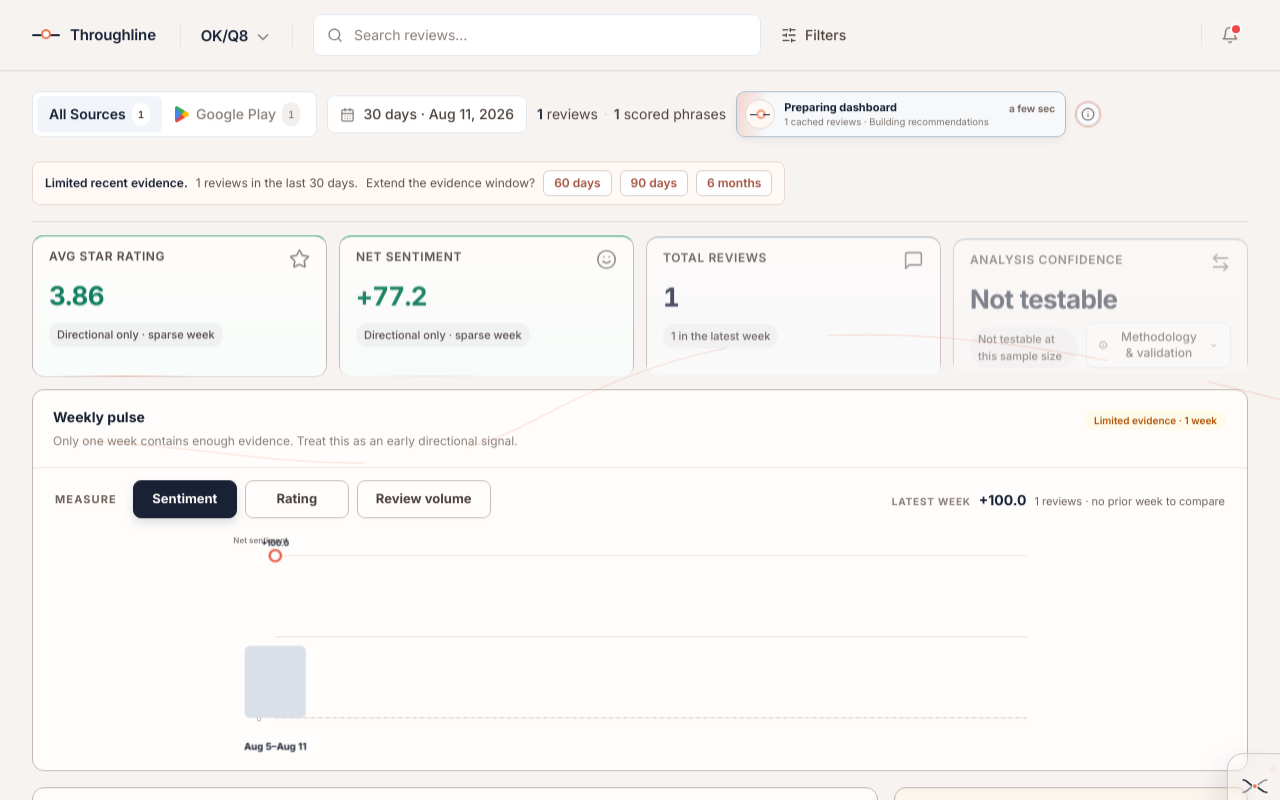
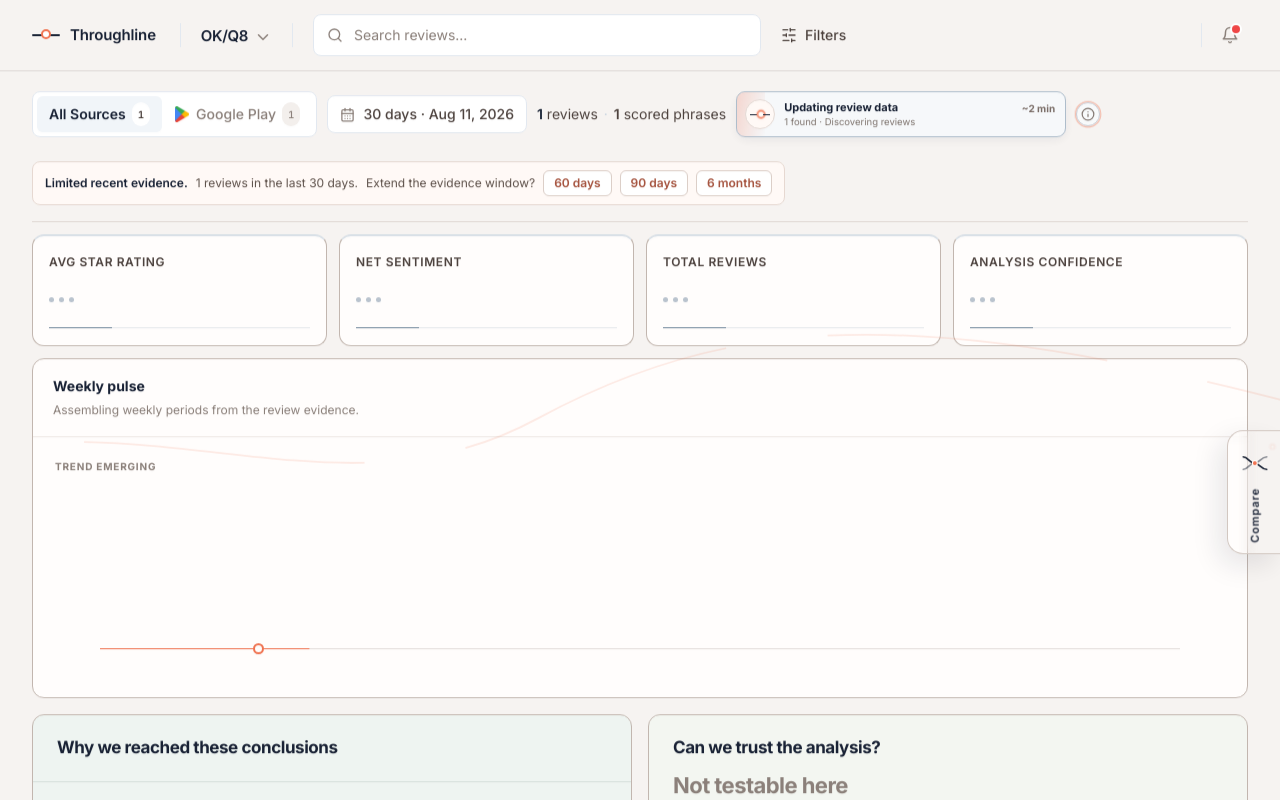
Before and after one commit to Silverplatememe/throughline, a React (Vite) app: page / in a window 1280 px wide. Both pictures are taken after a click on the button "OK/Q8". Shown: the top 800 px of the page. Built offline with nearby package versions, Linux system fonts and the light colour scheme.

Commit message:
Refine progressive dashboard loading experience

```diff
--- a/src/App.jsx
+++ b/src/App.jsx
@@ -844,6 +844,37 @@ function KpiRow({ slice, store }) {
         </Card>
       ))}
     </div>
+  );
+}
+
+function KpiLoadingRow() {
+  return (
+    <div className="grid grid-cols-1 gap-3 sm:grid-cols-2 xl:grid-cols-4" aria-label="Dashboard metrics are loading">
+      {["Avg star rating", "Net sentiment", "Total reviews", "Analysis confidence"].map((label, index) => (
+        <Card key={label} className="tl-kpi-loading px-4 py-3" style={{ "--tl-load-index": index }}>
+          <span className={EYEBROW} style={{ color: INK2 }}>{label}</span>
+          <div className="tl-kpi-loading-value" aria-hidden="true"><i /><i /><i /></div>
+          <div className="tl-kpi-loading-signal" aria-hidden="true"><span /></div>
+        </Card>
+      ))}
+    </div>
+  );
+}
+
+function WeeklyPulseLoading() {
+  return (
+    <Card className="overflow-hidden" aria-label="Weekly trend is being assembled">
+      <div className="border-b border-[#EEE9E5] px-5 py-4">
+        <h2 className="text-[14px] font-bold" style={{ color: INK }}>Weekly pulse</h2>
+        <span className="text-xs" style={{ color: INK3 }}>Assembling weekly periods from the review evidence.</span>
+      </div>
+      <div className="tl-weekly-loading" aria-hidden="true">
+        <span className="tl-weekly-loading-label">Trend emerging</span>
+        <i className="tl-weekly-loading-axis" />
+        <i className="tl-weekly-loading-trace" />
+        <i className="tl-weekly-loading-node" />
+      </div>
+    </Card>
   );
 }
 
@@ -2410,6 +2441,10 @@ function DashboardView({ store, setStore, reviewsById, liveRefreshState = "idle"
   const progressProcessed = Number(DATA?.analysisProgress?.processedReviews || 0);
   const progressTotal = Number(DATA?.analysisProgress?.totalReviews || slice.kpis.nReviews || 0);
   const progressStage = ["Discovering reviews", "Analysing feedback", "Finding themes", "Building recommendations"][Math.min(3, liveStage)] || "Analysing feedback";
+  const demoResolving = publicDemo && liveRefreshState === "running";
+  const showResolvedKpis = !demoResolving || liveStage >= 1;
+  const showResolvedChart = !demoResolving || liveStage >= 2;
+  const showResolvedBody = !demoResolving || liveStage >= 3;
   return (
     <div className="px-8 py-5">
       <div className="tl-reveal-section flex flex-wrap items-center justify-between gap-4 border-b border-[#DDD6D1] pb-4">
@@ -2428,12 +2463,12 @@ function DashboardView({ store, setStore, reviewsById, liveRefreshState = "idle"
               <span className="mx-1.5 text-slate-300">·</span>
               <span className="font-semibold text-[#4B403C]">{slice.kpis.nPhrases}</span> scored phrases
             </span>
-            {!publicDemo && liveRefreshState !== "running" && <button type="button" onClick={onRefreshData} className="inline-flex min-w-[92px] items-center justify-center gap-1.5 rounded-md border border-[#DED6D1] bg-white px-2.5 py-1.5 text-xs font-semibold text-[#4B403C] hover:bg-[#FFF9F6]"><RefreshCw size={13} />Refresh data</button>}
+            {liveRefreshState !== "running" && <button type="button" onClick={onRefreshData} className="inline-flex min-w-[92px] items-center justify-center gap-1.5 rounded-md border border-[#DED6D1] bg-white px-2.5 py-1.5 text-xs font-semibold text-[#4B403C] hover:bg-[#FFF9F6]"><RefreshCw size={13} />Refresh data</button>}
             {liveRefreshState === "running" && <><div className="tl-processing-compact" role="status" aria-live="polite">
               <span className="tl-processing-mark" aria-hidden="true"><i /></span>
-              <span className="min-w-0"><strong>{publicDemo ? "Preparing dashboard" : "Updating review data"}</strong><small>{publicDemo ? `${progressTotal || slice.kpis.nReviews} cached reviews · ${progressStage}` : `${progressTotal || slice.kpis.nReviews} found · ${progressStage}`}</small></span>
-              <span className="tl-processing-time">{publicDemo ? "a few sec" : "~2 min"}</span>
-            </div><InfoPopover attention label="What is happening in the background"><strong className="block text-[11px]">{publicDemo ? "Replaying the analysis workflow" : "Updating the evidence base"}</strong><span className="mt-1 block text-slate-300">{publicDemo ? "This portfolio version assembles a cached, pre-analyzed review snapshot so you can experience the product flow without triggering API calls or external data collection." : "Throughline is collecting public App Store and Google Play reviews, removing duplicates, scoring customer phrases and organizing them into themes. The dashboard updates automatically as each stage finishes."}</span></InfoPopover></>}
+              <span className="min-w-0"><strong>Updating review data</strong><small>{progressTotal || slice.kpis.nReviews} found · {progressStage}</small></span>
+              <span className="tl-processing-time">~2 min</span>
+            </div><InfoPopover attention label="What is happening in the background"><strong className="block text-[11px]">Updating the evidence base</strong><span className="mt-1 block text-slate-300">Throughline is collecting reviews, scoring customer phrases and organizing them into themes. The dashboard resolves progressively as each stage finishes.{publicDemo ? " This portfolio demonstration replays that workflow from a cached snapshot and makes no external calls." : ""}</span></InfoPopover></>}
           </div>
           {(() => {
             const windowMeta = DATA?.ingestion?.window || {};
@@ -2462,14 +2497,14 @@ function DashboardView({ store, setStore, reviewsById, liveRefreshState = "idle"
             "the engine is running and its findings are validated" cluster. */}
       </div>
 
-      <div className="tl-reveal-section mt-3"><KpiRow slice={displaySlice} store={store} /></div>
-      <div className="tl-reveal-section mt-3"><WeeklyPulse key={store} weeks={slice.weekly || []} activeWeek={activeWeek} onSelectWeek={setActiveWeek} /></div>
+      <div className="tl-reveal-section mt-3">{showResolvedKpis ? <KpiRow slice={displaySlice} store={store} /> : <KpiLoadingRow />}</div>
+      <div className="tl-reveal-section mt-3">{showResolvedChart ? <WeeklyPulse key={store} weeks={slice.weekly || []} activeWeek={activeWeek} onSelectWeek={setActiveWeek} /> : <WeeklyPulseLoading />}</div>
 
       {/* Matrix left and dominant (70%), Customer Voice right (30%). items-stretch
           so both cards are the same height — tops AND bottoms aligned — reading
           as one coordinated section. (Sticky dropped: it left the panel a
           different height from the matrix, which read as misalignment.) */}
-      <div className="tl-reveal-section mt-4 grid grid-cols-1 items-stretch gap-4 lg:grid-cols-10">
+      {showResolvedBody && <div className="tl-reveal-section mt-4 grid grid-cols-1 items-stretch gap-4 lg:grid-cols-10">
         <div className="h-full lg:col-span-7">
           <ThemeMatrix slice={displaySlice} reviewsById={reviewsById}
             activeTopic={resolvedTopic} onSelectTopic={setActiveTopic} />
@@ -2478,21 +2513,21 @@ function DashboardView({ store, setStore, reviewsById, liveRefreshState = "idle"
           <CustomerVoice slice={displaySlice} reviewsById={reviewsById}
             topicName={resolvedTopic} isDefault={!activeTopic} />
         </div>
-      </div>
-
-      <div className="tl-reveal-section mt-4"><InsightGenerator publicDemo={publicDemo} state={insightState} onGenerate={generateInsights} reviewCount={displaySlice.kpis.nReviews} /></div>
+      </div>}
+
+      {showResolvedBody && <div className="tl-reveal-section mt-4"><InsightGenerator publicDemo={publicDemo} state={insightState} onGenerate={generateInsights} reviewCount={displaySlice.kpis.nReviews} /></div>}
 
       {/* Lower dashboard as one narrative, two rows:
           Row 1 — what we found (Key Findings) → what to do (Next Steps).
           Row 2 — what evidence explains it (Platform & Emotion) → why we
           trust it (Model Validation). Both rows are the same 50/50 grid so
           their outer edges line up and the four cards read as one section. */}
-      {insightState === "ready" && showSteps ? (
+      {showResolvedBody && insightState === "ready" && showSteps ? (
         <div className="tl-reveal-section mt-4 grid grid-cols-1 items-stretch gap-4 lg:grid-cols-2">
           <KeyFindings slice={displaySlice} />
           <NextSteps onSelect={setActiveStepIdx} activeIdx={activeStepIdx} store={store} />
         </div>
-      ) : insightState === "ready" ? (
+      ) : showResolvedBody && insightState === "ready" ? (
         <div className="tl-reveal-section mt-4"><KeyFindings slice={displaySlice} /></div>
       ) : null}
 
@@ -2713,7 +2748,11 @@ export default function App() {
       await new Promise((resolve) => window.setTimeout(resolve, 430));
       if (demoRunRef.current !== run) return;
       setLiveReady(true);
-      await new Promise((resolve) => window.setTimeout(resolve, 1850));
+      setLiveStage(0);
+      if (!await advance(1050, 1, "Analysing feedback…")) return;
+      if (!await advance(1250, 2, "Finding themes…")) return;
+      if (!await advance(1350, 3, "Building recommendations…")) return;
+      await new Promise((resolve) => window.setTimeout(resolve, 950));
       if (demoRunRef.current !== run) return;
       setLiveRefreshState("complete");
       setLiveRefreshMessage("Cached intelligence ready");
--- a/src/index.css
+++ b/src/index.css
@@ -171,6 +171,8 @@
 .tl-chart-controls{display:flex;align-items:center;gap:16px;margin:2px 2px 6px;padding:10px 0 8px}.tl-chart-controls>span{color:#6F625C;font-size:11px;font-weight:750;letter-spacing:.1em;text-transform:uppercase}.tl-chart-controls>div{display:flex;gap:8px}.tl-chart-controls button{min-width:112px;height:42px;border:1px solid #C9C1BC;border-radius:8px;background:#FFFDFC;padding:0 18px;color:#4B403C;font-size:13px;font-weight:700;box-shadow:0 1px 2px rgba(23,32,51,.03);transition:border-color .18s ease,background-color .18s ease,color .18s ease,box-shadow .18s ease,transform .18s ease}.tl-chart-controls button:hover{border-color:#8798AA;background:#F7F9FB;color:#172033}.tl-chart-controls button.is-active{border-color:#172033;background:#172033;color:#FFFDFC;box-shadow:0 4px 10px rgba(23,32,51,.14)}.tl-chart-controls button:active{transform:translateY(1px)}
 .tl-chart-overlay{position:absolute;z-index:5;top:12px;left:22px;right:22px;display:flex;align-items:center;justify-content:space-between;gap:18px;pointer-events:none}.tl-chart-overlay>*{pointer-events:auto}.tl-chart-overlay .tl-chart-controls{margin:0;padding:0}.tl-chart-overlay .tl-chart-controls button{min-width:104px;height:38px}.tl-latest-movement{display:flex;align-items:baseline;gap:8px;color:#4B403C}.tl-latest-movement>span{color:#8A7F79;font-size:10px;font-weight:750;letter-spacing:.08em;text-transform:uppercase}.tl-latest-movement>strong{color:#172033;font-size:14px;font-weight:750}.tl-latest-movement>small{color:#6F625C;font-size:11px}@media(max-width:760px){.tl-chart-overlay{position:relative;top:auto;left:auto;right:auto;align-items:flex-start;flex-direction:column}.tl-chart-controls{align-items:flex-start;flex-direction:column}.tl-chart-controls>div{flex-wrap:wrap}.tl-latest-movement{flex-wrap:wrap}.tl-chart-overlay+svg{margin-top:12px}}
 .tl-kpi-card:nth-child(2){animation-delay:70ms}.tl-kpi-card:nth-child(3){animation-delay:140ms}.tl-kpi-card:nth-child(4){animation-delay:210ms}
+.tl-kpi-loading{position:relative;min-height:112px;overflow:hidden;border-top:2px solid #D9E0E7;background:#FFFDFC;animation:tl-loading-card-in .35s calc(var(--tl-load-index)*70ms) ease-out both}.tl-kpi-loading-value{display:flex;height:38px;align-items:center;gap:5px;margin-top:8px}.tl-kpi-loading-value i{width:5px;height:5px;border-radius:50%;background:#B9C3CE;animation:tl-loading-dot 1.15s calc(var(--tl-load-index)*80ms) ease-in-out infinite}.tl-kpi-loading-value i:nth-child(2){animation-delay:calc(var(--tl-load-index)*80ms + 120ms)}.tl-kpi-loading-value i:nth-child(3){animation-delay:calc(var(--tl-load-index)*80ms + 240ms)}.tl-kpi-loading-signal{position:absolute;right:16px;bottom:17px;left:16px;height:1px;background:#E6E9EC;overflow:hidden}.tl-kpi-loading-signal span{display:block;width:24%;height:1px;background:#6F879B;animation:tl-loading-signal 1.55s calc(var(--tl-load-index)*110ms) cubic-bezier(.4,0,.2,1) infinite}@keyframes tl-loading-card-in{from{opacity:0;transform:translateY(5px)}to{opacity:1;transform:none}}@keyframes tl-loading-dot{0%,70%,100%{opacity:.3;transform:scale(.75)}35%{opacity:1;transform:scale(1)}}@keyframes tl-loading-signal{from{transform:translateX(-110%)}to{transform:translateX(430%)}}
+.tl-weekly-loading{position:relative;height:260px;margin:0 20px}.tl-weekly-loading-label{position:absolute;top:22px;left:2px;color:#8A7F79;font-size:10px;font-weight:700;letter-spacing:.08em;text-transform:uppercase}.tl-weekly-loading-axis{position:absolute;right:4%;bottom:48px;left:4%;height:1px;background:#E4DEDA}.tl-weekly-loading-trace{position:absolute;left:4%;bottom:48px;width:28%;height:1px;background:#F0714E;transform-origin:left;animation:tl-weekly-search 1.8s cubic-bezier(.4,0,.2,1) infinite}.tl-weekly-loading-node{position:absolute;left:31%;bottom:43px;width:11px;height:11px;border:2px solid #F0714E;border-radius:50%;background:#FFFDFC;animation:tl-weekly-node 1.8s cubic-bezier(.4,0,.2,1) infinite}@keyframes tl-weekly-search{0%{opacity:0;transform:scaleX(.08)}18%{opacity:1}70%{opacity:1;transform:scaleX(2.9)}100%{opacity:0;transform:scaleX(3.35)}}@keyframes tl-weekly-node{0%{left:4%;opacity:0}16%{opacity:1}75%{left:83%;opacity:1}100%{left:92%;opacity:0}}
 .tl-kpi-card::after {
   content:""; position:absolute; left:18px; right:18px; bottom:0; height:1px;
   background:linear-gradient(90deg, transparent, rgba(240,113,78,.45), transparent);
```
